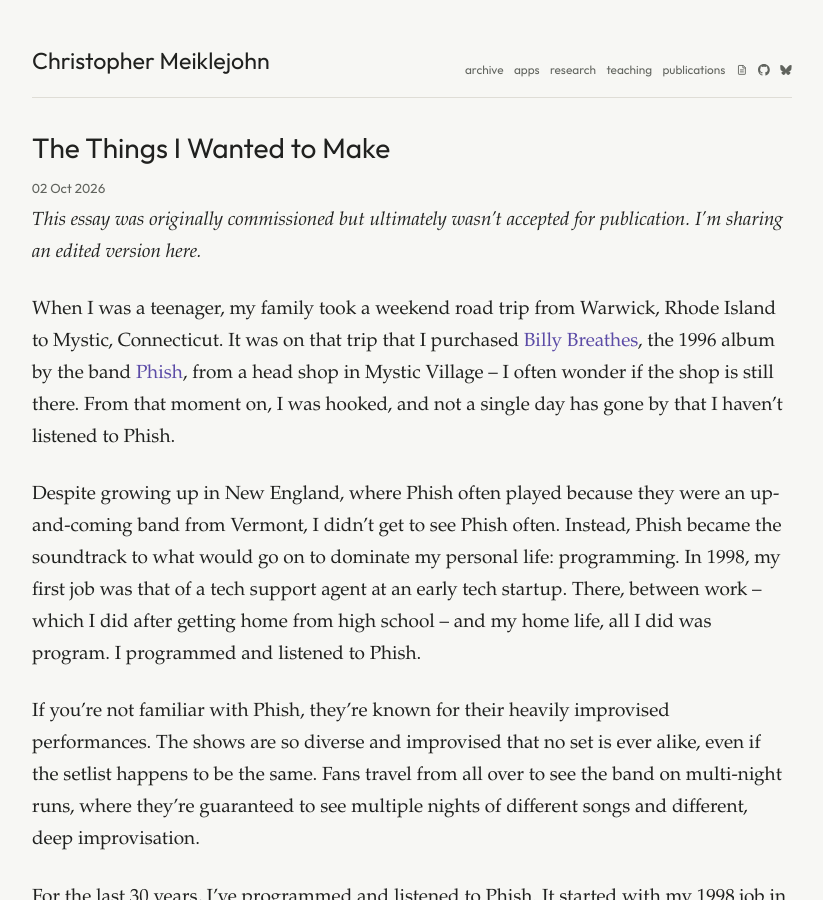
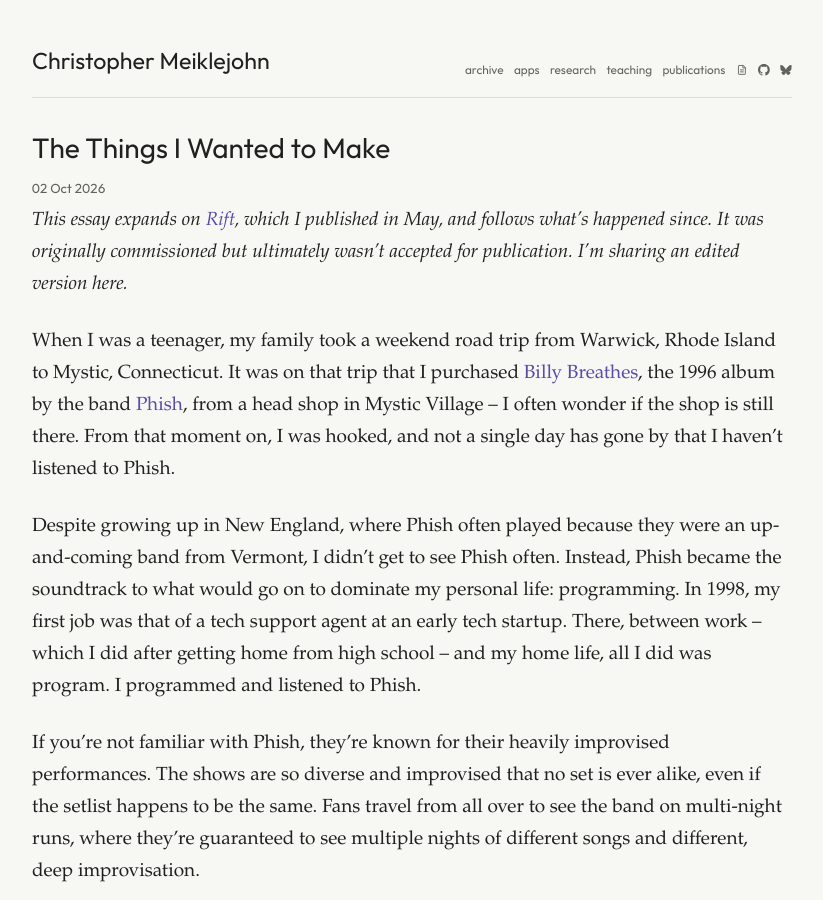
Before and after one commit to cmeiklejohn/cmeiklejohn.github.io, a Jekyll site: the page built from _posts/2026-10-02-the-things-i-wanted-to-make.markdown, in a window 1280 px wide and 900 px high. Shown: the whole window, without its empty margins (228-1051 px from the left). Built offline with Jekyll 4.4.1, drawn with Linux system fonts in a browser that asks for light colours.

Commit message:
Connect essay preamble to Rift (#164)

```diff
--- a/_posts/2026-10-02-the-things-i-wanted-to-make.markdown
+++ b/_posts/2026-10-02-the-things-i-wanted-to-make.markdown
@@ -7,7 +7,7 @@
 categories: ai personal phish software
 ---
 
-*This essay was originally commissioned but ultimately wasn't accepted for publication. I'm sharing an edited version here.*
+*This essay expands on [Rift]({% post_url 2026-05-03-rift %}), which I published in May, and follows what’s happened since. It was originally commissioned but ultimately wasn’t accepted for publication. I’m sharing an edited version here.*
 
 When I was a teenager, my family took a weekend road trip from Warwick, Rhode Island to Mystic, Connecticut. It was on that trip that I purchased [Billy Breathes](https://phish.com/release/billy-breathes/), the 1996 album by the band [Phish](https://phish.com/), from a head shop in Mystic Village – I often wonder if the shop is still there. From that moment on, I was hooked, and not a single day has gone by that I haven't listened to Phish.
 
```
